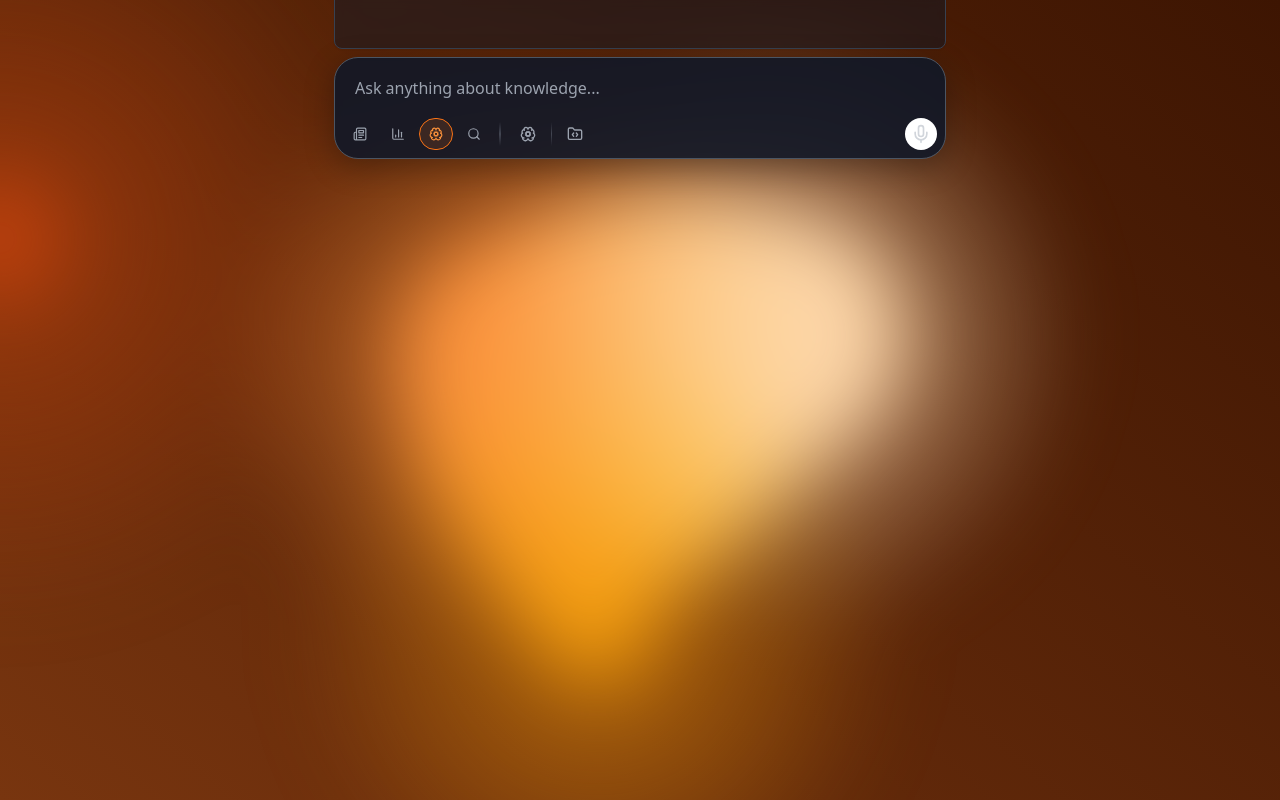
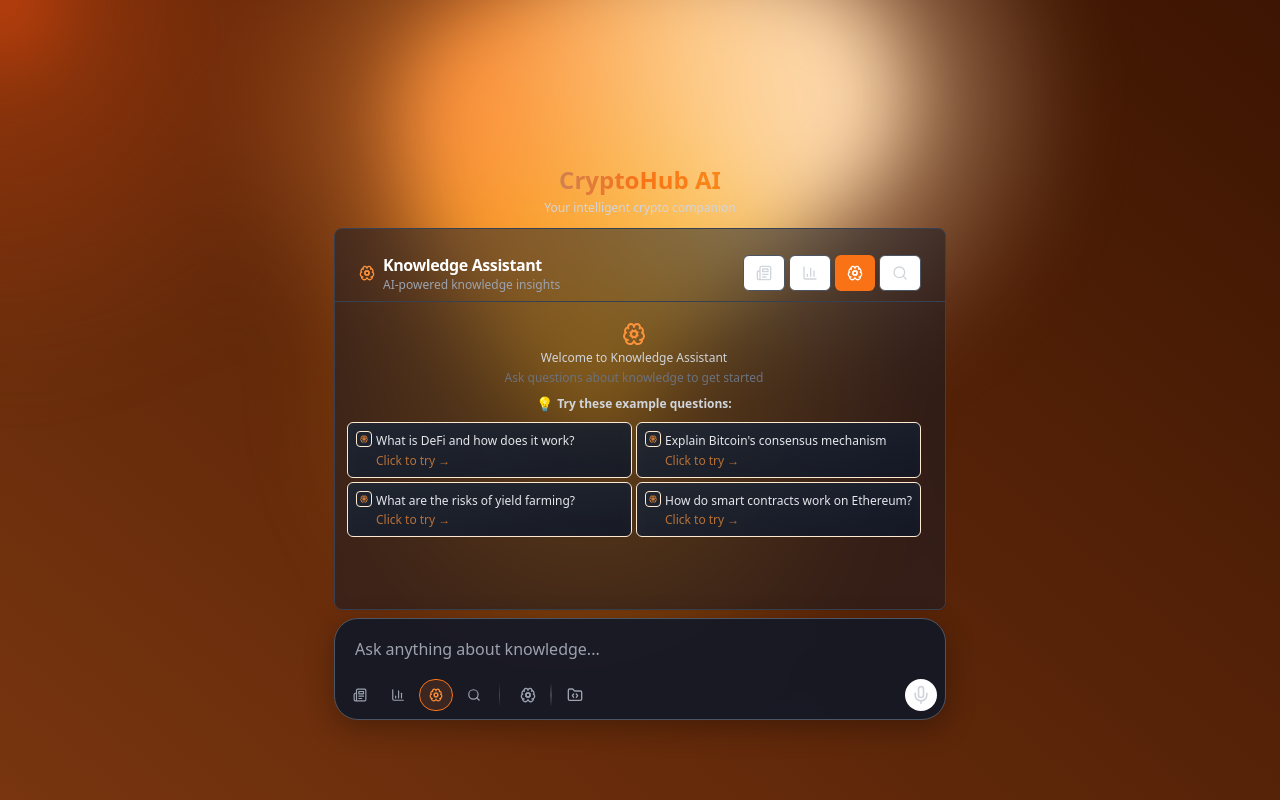
Before and after one commit to D71404/CryptoBrain, a React (Vite) app: page / in a window 1280 px wide. Built offline with nearby package versions, Linux system fonts and the light colour scheme.

Commit message:
feat: Apply background design to chat interface
Make the background design visible behind the chat interface content.

```diff
--- a/src/components/Dashboard.tsx
+++ b/src/components/Dashboard.tsx
@@ -5,6 +5,8 @@ import { BackgroundGradientAnimation } from './ui/background-gradient-animation'
 
 export const Dashboard = () => {
   return (
+    <div className="relative min-h-screen">
+      {/* Background animation layer */}
       <BackgroundGradientAnimation
         gradientBackgroundStart="rgb(120, 53, 15)"
         gradientBackgroundEnd="rgb(61, 21, 2)"
@@ -14,12 +16,14 @@ export const Dashboard = () => {
         fourthColor="245, 158, 11"
         fifthColor="217, 119, 6"
         pointerColor="194, 65, 12"
-      containerClassName="min-h-screen"
-      className="relative z-10"
-    >
-      <div className="relative z-20 min-h-screen flex items-end justify-center pb-20 p-6">
+        containerClassName="fixed inset-0"
+        className="absolute inset-0"
+      />
+
+      {/* Content layer */}
+      <div className="relative z-10 min-h-screen flex items-end justify-center pb-20 p-6">
         <UnifiedChat />
       </div>
-    </BackgroundGradientAnimation>
+    </div>
   );
 };
```
Lines whose indentation alone changed are shown as unchanged.
